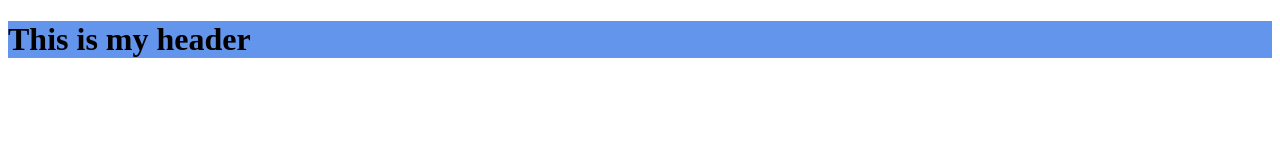
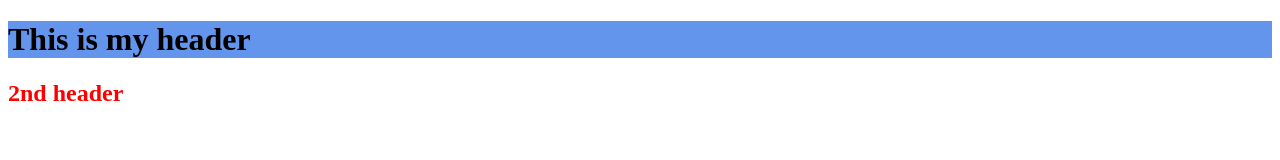
Before and after one commit to Ramirezerik/test, a plain HTML site: page index.html in a window 1280 px wide. Drawn offline with Linux system fonts and the light colour scheme.

Commit message:
style and index changed

```diff
--- a/index.html
+++ b/index.html
@@ -9,5 +9,6 @@
 </head>
 <body>
     <h1>This is my header</h1>
+    <h2>2nd header</h2>
 </body>
 </html>
--- a/style.css
+++ b/style.css
@@ -1,3 +1,6 @@
 h1{
     background-color: cornflowerblue;
 }
+h2{
+    color: red;
+}
```
